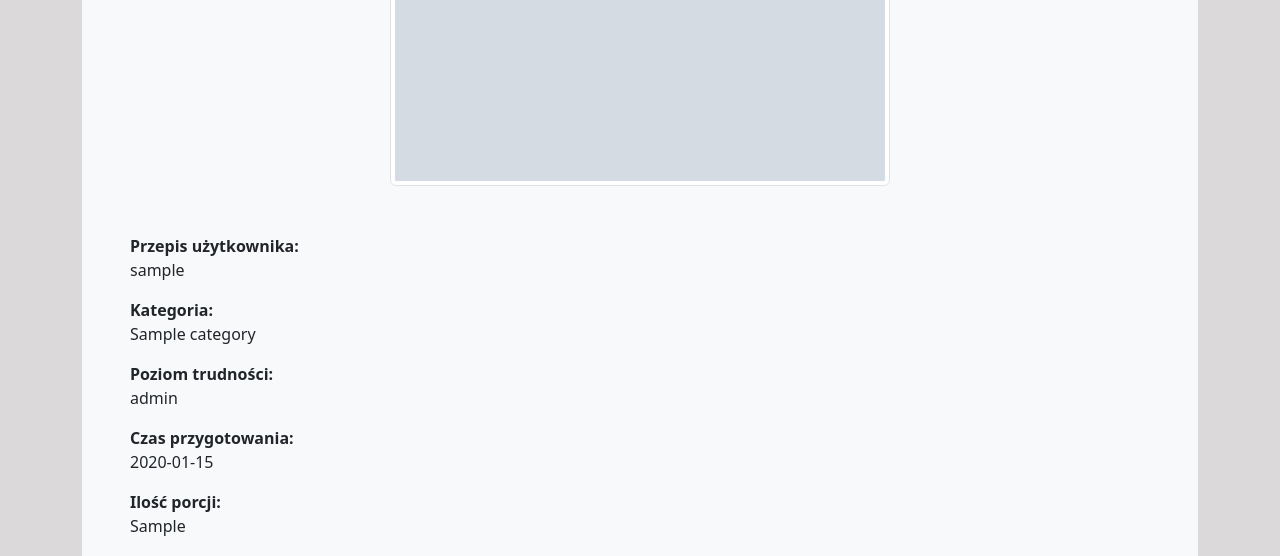
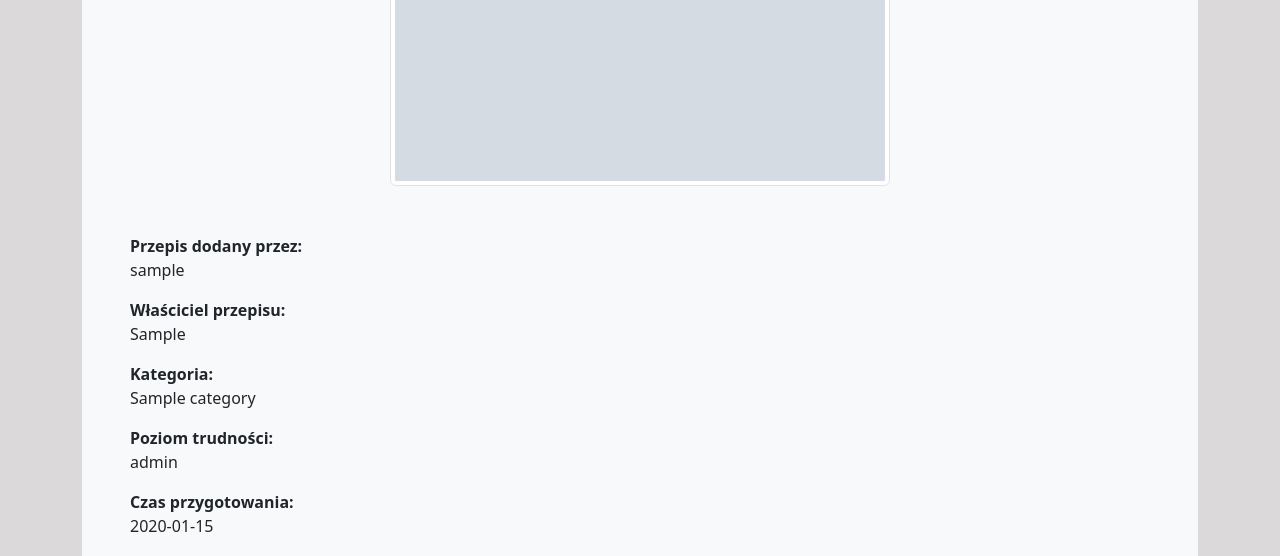
Before and after one commit to LittleRingPlover/wegelancko_app, a Django app: page /recipe/1/ in a window 1280 px wide. Shown: the part 814-1370 px from the top of the page. Run offline with Django 4.2, Linux system fonts and the light colour scheme; tables that the repository leaves empty hold one stand-in row (values such as "Sample post"); grey boxes marked "Sample" are stand-in pictures; some libraries are stand-ins or nearby versions.

Commit message:
Update recipe_detail.html

```diff
--- a/recipes/templates/recipes/recipe_detail.html
+++ b/recipes/templates/recipes/recipe_detail.html
@@ -16,7 +16,8 @@
       <h2>{{ recipe.title }}</h2>
   </div>
     <img class="img-fluid img-thumbnail mx-auto d-block mb-5" src="{{ recipe.image.url }}" style="width:500px;height:700px;" alt="Card image tap">
-    <b>Przepis użytkownika:</b> {{ recipe.user|escape|linebreaks }}
+    <b>Przepis dodany przez:</b> {{ recipe.user|escape|linebreaks }}
+    <b>Właściciel przepisu:</b> {{ recipe.owner|escape|linebreaks }}
     <b>Kategoria:</b> {{ recipe.category|escape|linebreaks }}
     <b>Poziom trudności:</b> {{ recipe.level|escape|linebreaks }}
     <b>Czas przygotowania:</b> {{ recipe.preparation_time|escape|linebreaks }}
```
